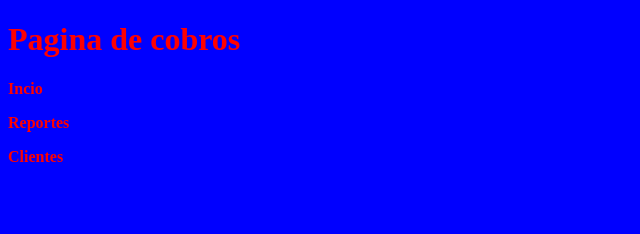
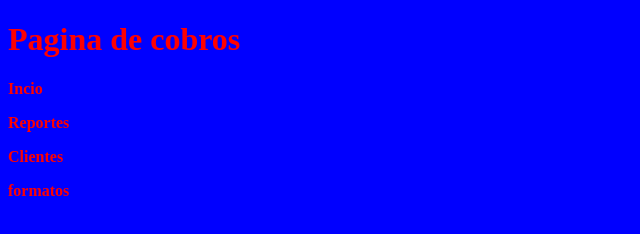
Before and after one commit to majandro17/PaginaWebCobro, a plain HTML site: page index.html in a window 1280 px wide. Shown: the full height of the page, 0-640 px from the left. Drawn offline with Linux system fonts and the light colour scheme.

Commit message:
Update index.html

```diff
--- a/index.html
+++ b/index.html
@@ -14,6 +14,7 @@
         <p>Incio</p>
         <p>Reportes</p>
         <p>Clientes</p>
+        <p>formatos</p>
 
     </aside>
 
```
